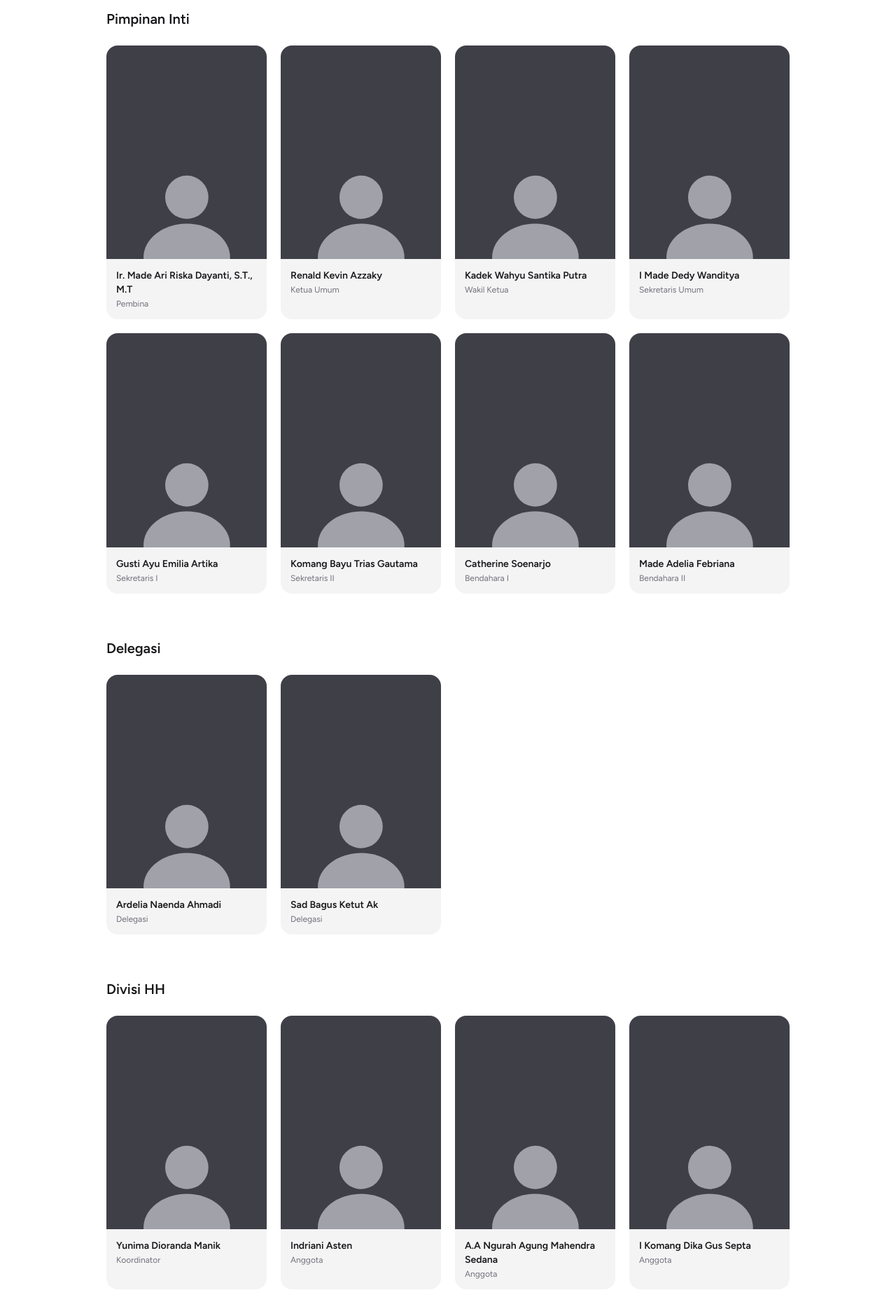
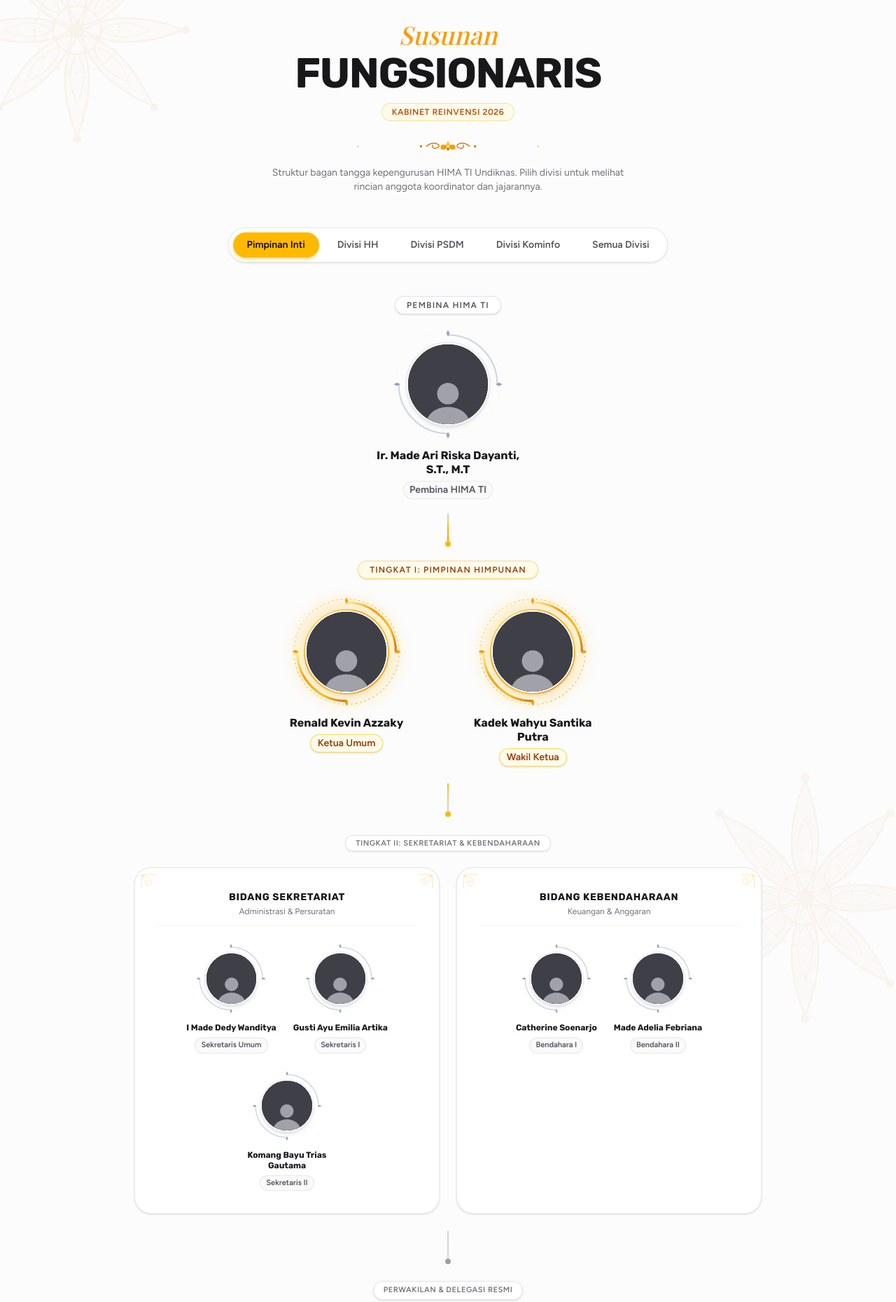
Before and after one commit to kevinazzaky/fungsionaris-hima, a Next.js app: page /fungsionaris in a window 1280 px wide. Shown: the part 452-2312 px from the top of the page at 70% size. Built offline with nearby package versions, Linux system fonts and the light colour scheme.

Commit message:
feat(fungsionaris): update fungsionaris page with hierarchy ladder and Balinese ornaments

```diff
--- a/src/app/fungsionaris/page.tsx
+++ b/src/app/fungsionaris/page.tsx
@@ -1,107 +1,46 @@
 import { DetailHeader } from "@/components/detail/detail-header";
-import { ProfileAvatar } from "@/components/ui/profile-avatar";
-
-const pimpinan = [
-  { name: "Ir. Made Ari Riska Dayanti, S.T., M.T", role: "Pembina" },
-  { name: "Renald Kevin Azzaky", role: "Ketua Umum" },
-  { name: "Kadek Wahyu Santika Putra", role: "Wakil Ketua" },
-  { name: "I Made Dedy Wanditya", role: "Sekretaris Umum" },
-  { name: "Gusti Ayu Emilia Artika", role: "Sekretaris I" },
-  { name: "Komang Bayu Trias Gautama", role: "Sekretaris II" },
-  { name: "Catherine Soenarjo", role: "Bendahara I" },
-  { name: "Made Adelia Febriana", role: "Bendahara II" },
-];
-
-const delegasi = [
-  { name: "Ardelia Naenda Ahmadi", role: "Delegasi" },
-  { name: "Sad Bagus Ketut Ak", role: "Delegasi" },
-];
-
-const groups = [
-  {
-    title: "Divisi HH",
-    members: [
-      { name: "Yunima Dioranda Manik", role: "Koordinator" },
-      { name: "Indriani Asten", role: "Anggota" },
-      { name: "A.A Ngurah Agung Mahendra Sedana", role: "Anggota" },
-      { name: "I Komang Dika Gus Septa", role: "Anggota" },
-      { name: "Gede Bagus Indra Tanaya", role: "Anggota" },
-    ],
-  },
-  {
-    title: "Divisi PSDM",
-    members: [
-      { name: "Benedito Nidio Da Rosa Maia Tilman", role: "Koordinator" },
-      { name: "Ida Bagus Sugiharta Dharma Putra", role: "Anggota" },
-      { name: "Gusti Ngurah Ardana Wijaya", role: "Anggota" },
-      { name: "Zintia Adella", role: "Anggota" },
-      { name: "Adelia Surya Putri", role: "Anggota" },
-      { name: "I Made Dandi Prayata Ardana", role: "Anggota" },
-      { name: "Komang Indra Wirawan", role: "Anggota" },
-    ],
-  },
-  {
-    title: "Divisi Kominfo",
-    members: [
-      { name: "Cevyn Eduard Imanuel Dapa Talu", role: "Koordinator" },
-      { name: "Gabriel Jehuda Tamedo", role: "Anggota" },
-      { name: "Mochammad Akmal Anfal", role: "Anggota" },
-      { name: "Evan Safi Maulana Malik Ibrahim", role: "Anggota" },
-      { name: "I Wayan Yoga Karang", role: "Anggota" },
-      { name: "Friendly Riantha Dwi Pratama", role: "Anggota" },
-    ],
-  },
-];
-
-function PersonCard({ name, role }: { name: string; role: string }) {
-  return (
-    <div className="overflow-hidden rounded-2xl bg-zinc-100">
-      <div className="relative aspect-[3/4] w-full">
-        <ProfileAvatar />
-      </div>
-      <div className="p-3.5">
-        <p className="text-sm font-semibold text-zinc-900">{name}</p>
-        <p className="mt-0.5 text-xs text-zinc-500">{role}</p>
-      </div>
-    </div>
-  );
-}
+import { HierarchyLadder } from "@/components/fungsionaris/hierarchy-ladder";
+import { BalineseDivider, BalineseWatermark } from "@/components/ui/balinese-ornaments";
 
 export default function FungsionarisPage() {
   return (
     <>
       <DetailHeader
-        title="Fungsionaris"
-        description="Susunan kepengurusan Himpunan Mahasiswa Program Studi Teknologi Informasi, Undiknas Denpasar."
+        title="Susunan Fungsionaris"
+        description="Bagan struktur kepengurusan dan susunan fungsionaris Himpunan Mahasiswa Teknologi Informasi, Universitas Pendidikan Nasional periode 2026."
       />
 
-      <section className="mx-auto max-w-5xl px-6 py-16 sm:py-20">
-        <h2 className="text-xl font-bold text-zinc-900">Pimpinan Inti</h2>
-        <div className="mt-6 grid grid-cols-2 gap-5 sm:grid-cols-4">
-          {pimpinan.map((person) => (
-            <PersonCard key={person.name} {...person} />
-          ))}
+      <section className="relative overflow-hidden bg-zinc-50/60 py-16 sm:py-24">
+        {/* Ornamen Watermark Khas Bali di Latar Belakang */}
+        <BalineseWatermark className="-left-20 -top-20 opacity-[0.06] text-amber-600" size={380} />
+        <BalineseWatermark className="-right-20 top-1/2 opacity-[0.05] text-amber-600" size={420} />
+
+        <div className="relative mx-auto max-w-6xl px-4 sm:px-6 lg:px-8">
+          {/* Header Title dengan Ornamen Bali */}
+          <div className="mb-12 text-center">
+            <span className="font-script text-2xl italic text-amber-500 sm:text-4xl">
+              Susunan
+            </span>
+            <h2 className="font-heading mt-1 text-3xl font-black uppercase tracking-tight text-zinc-900 sm:text-5xl lg:text-6xl">
+              FUNGSIONARIS
+            </h2>
+            <div className="mt-3 flex items-center justify-center gap-2">
+              <span className="inline-flex items-center rounded-full border border-amber-400/40 bg-amber-50 px-3.5 py-1 text-xs font-bold uppercase tracking-wider text-amber-700">
+                Kabinet Reinvensi 2026
+              </span>
+            </div>
+
+            {/* Divider Ornamen Padma & Patra Bali */}
+            <BalineseDivider className="mt-4" />
+
+            <p className="mx-auto mt-2 max-w-lg text-sm text-zinc-500">
+              Struktur bagan tangga kepengurusan HIMA TI Undiknas. Pilih divisi untuk melihat rincian anggota koordinator dan jajarannya.
+            </p>
+          </div>
+
+          {/* Tangga Susunan Interaktif */}
+          <HierarchyLadder />
         </div>
-
-        <h2 className="mt-16 text-xl font-bold text-zinc-900">Delegasi</h2>
-        <div className="mt-6 grid grid-cols-2 gap-5 sm:grid-cols-4">
-          {delegasi.map((person) => (
-            <PersonCard key={person.name} {...person} />
-          ))}
-        </div>
-
-        {groups.map((group) => (
-          <div key={group.title}>
-            <h2 className="mt-16 text-xl font-bold text-zinc-900">
-              {group.title}
-            </h2>
-            <div className="mt-6 grid grid-cols-2 gap-5 sm:grid-cols-4">
-              {group.members.map((person) => (
-                <PersonCard key={person.name} {...person} />
-              ))}
-            </div>
-          </div>
-        ))}
       </section>
     </>
   );
```
